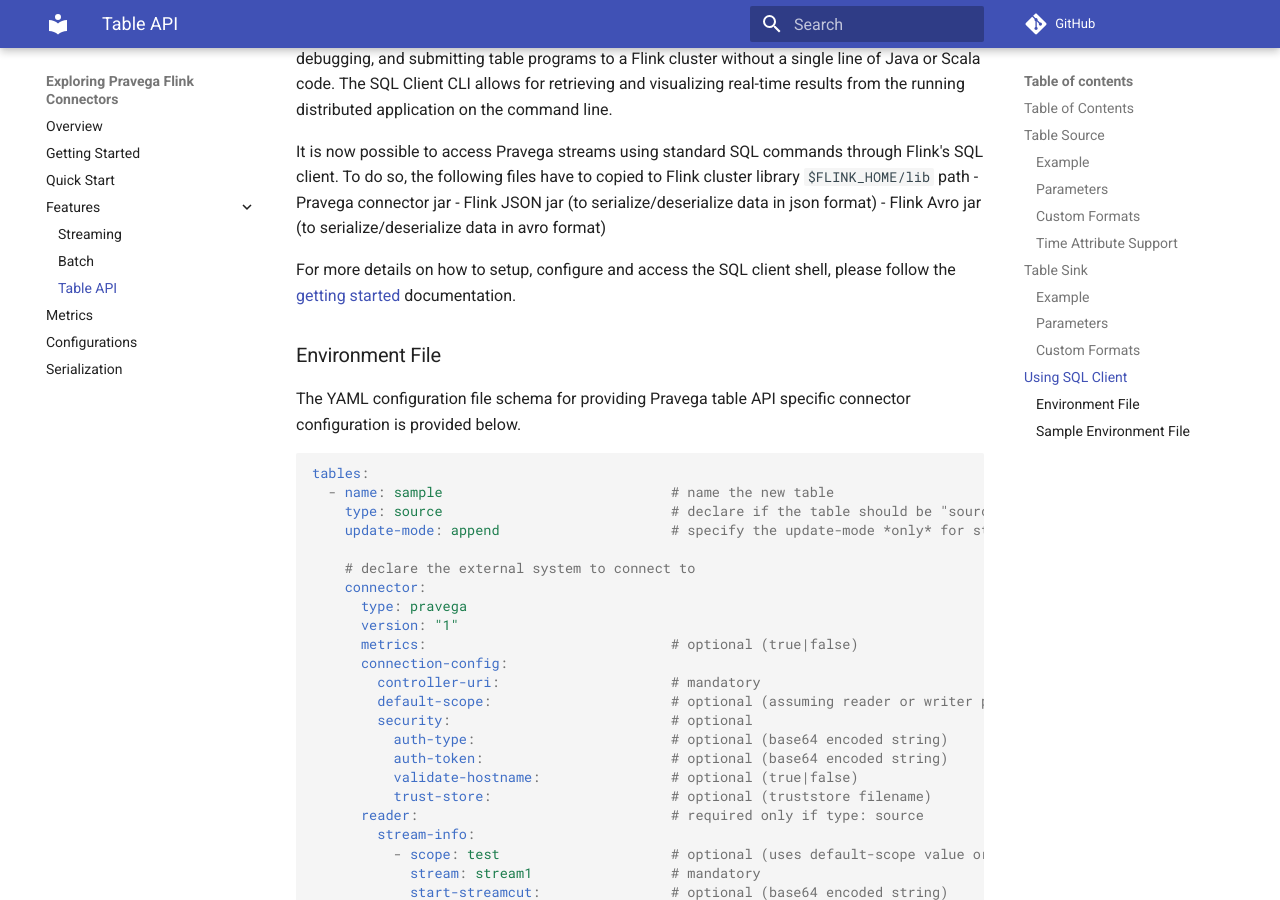
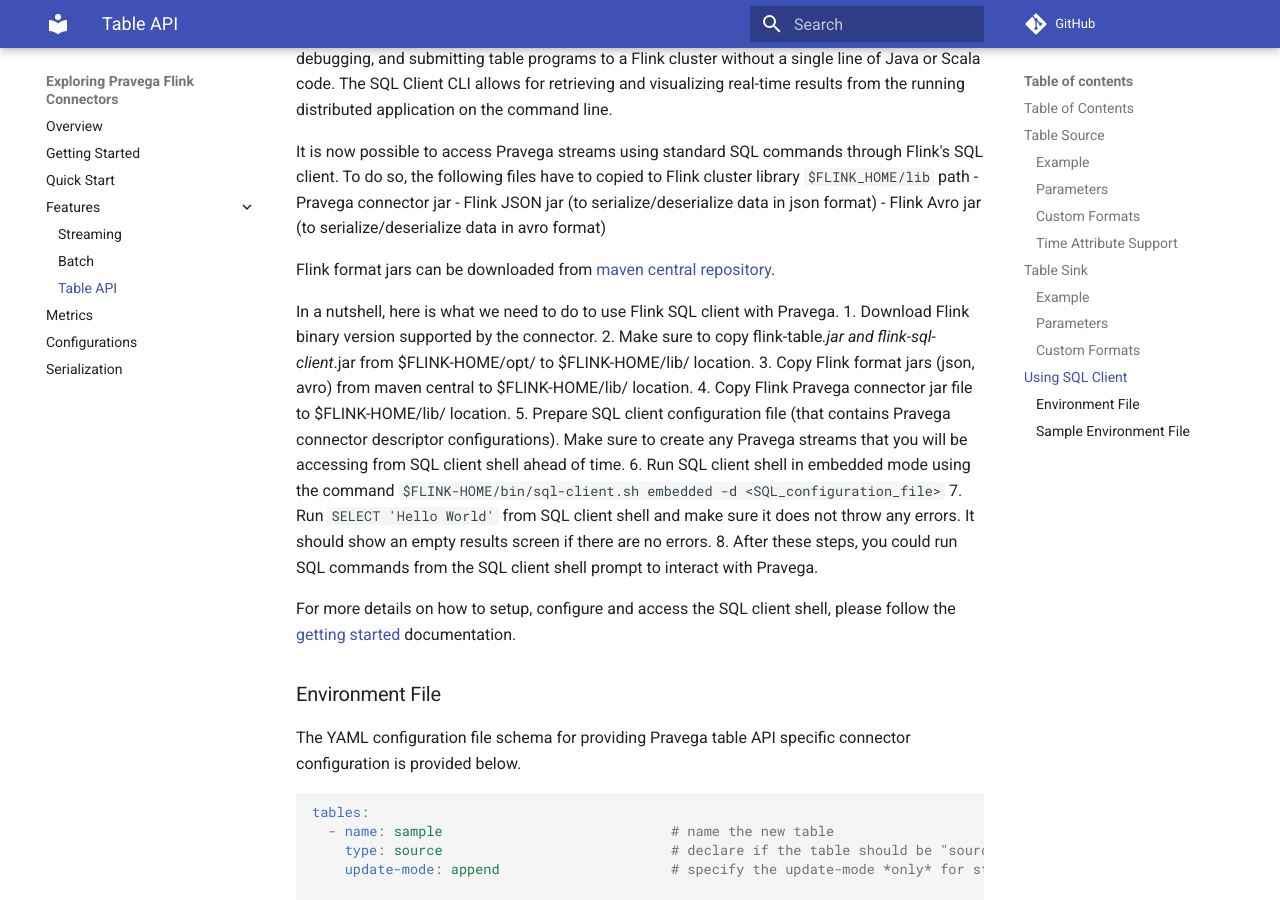
Before and after one commit to pravega/flink-connectors, an MkDocs documentation site: the page built from documentation/src/docs/table-api.md, in a window 1280 px wide and 900 px high, scrolled down 7419 px. Built offline with MkDocs 1.6.1 and Material for MkDocs 9.7.7, drawn with Linux system fonts in a browser that asks for light colours; comment, search, counter and statistics services are not loaded.

Commit message:
[issue-181] Implement Flink TableFactory   * Fixed unit test issues   * updated documentation to add more steps
Signed-off-by: Vijay Srinivasaraghavan <vijayaraghavan.srinivasaraghavan@emc.com>

```diff
--- a/documentation/src/docs/table-api.md
+++ b/documentation/src/docs/table-api.md
@@ -280,6 +280,18 @@
 - Flink JSON jar (to serialize/deserialize data in json format)
 - Flink Avro jar (to serialize/deserialize data in avro format)
 
+Flink format jars can be downloaded from [maven central repository](http://central.maven.org/maven2/org/apache/flink).
+
+In a nutshell, here is what we need to do to use Flink SQL client with Pravega.
+1. Download Flink binary version supported by the connector.
+2. Make sure to copy flink-table*.jar and flink-sql-client*.jar from $FLINK-HOME/opt/ to $FLINK-HOME/lib/ location.
+3. Copy Flink format jars (json, avro) from maven central to $FLINK-HOME/lib/ location.
+4. Copy Flink Pravega connector jar file to $FLINK-HOME/lib/ location.
+5. Prepare SQL client configuration file (that contains Pravega connector descriptor configurations). Make sure to create any Pravega streams that you will be accessing from SQL client shell ahead of time.
+6. Run SQL client shell in embedded mode using the command `$FLINK-HOME/bin/sql-client.sh embedded -d <SQL_configuration_file>`
+7. Run `SELECT 'Hello World'` from SQL client shell and make sure it does not throw any errors. It should show an empty results screen if there are no errors.
+8. After these steps, you could run SQL commands from the SQL client shell prompt to interact with Pravega.
+
 For more details on how to setup, configure and access the SQL client shell, please follow the [getting started](https://ci.apache.org/projects/flink/flink-docs-master/dev/table/sqlClient.html#getting-started) documentation.
 
 ### Environment File
```
Also changed, not shown: 1 other file.
